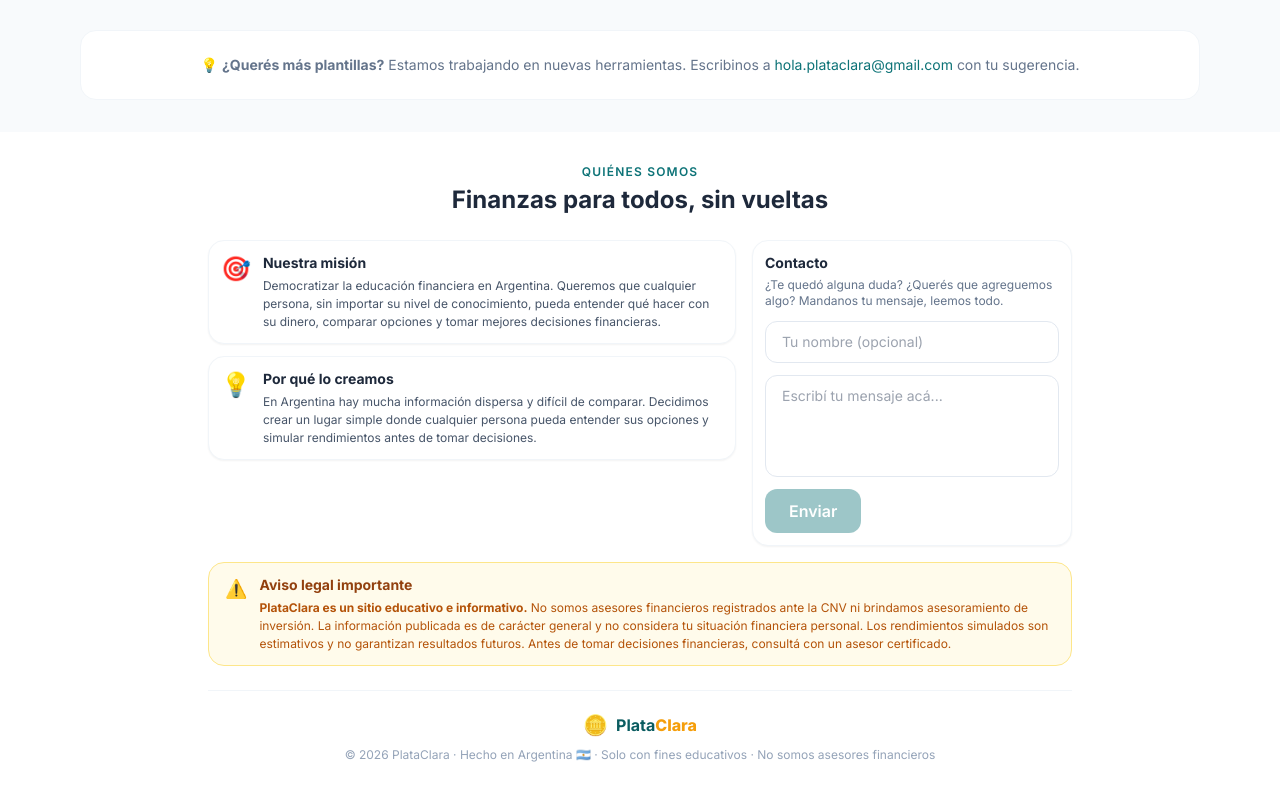
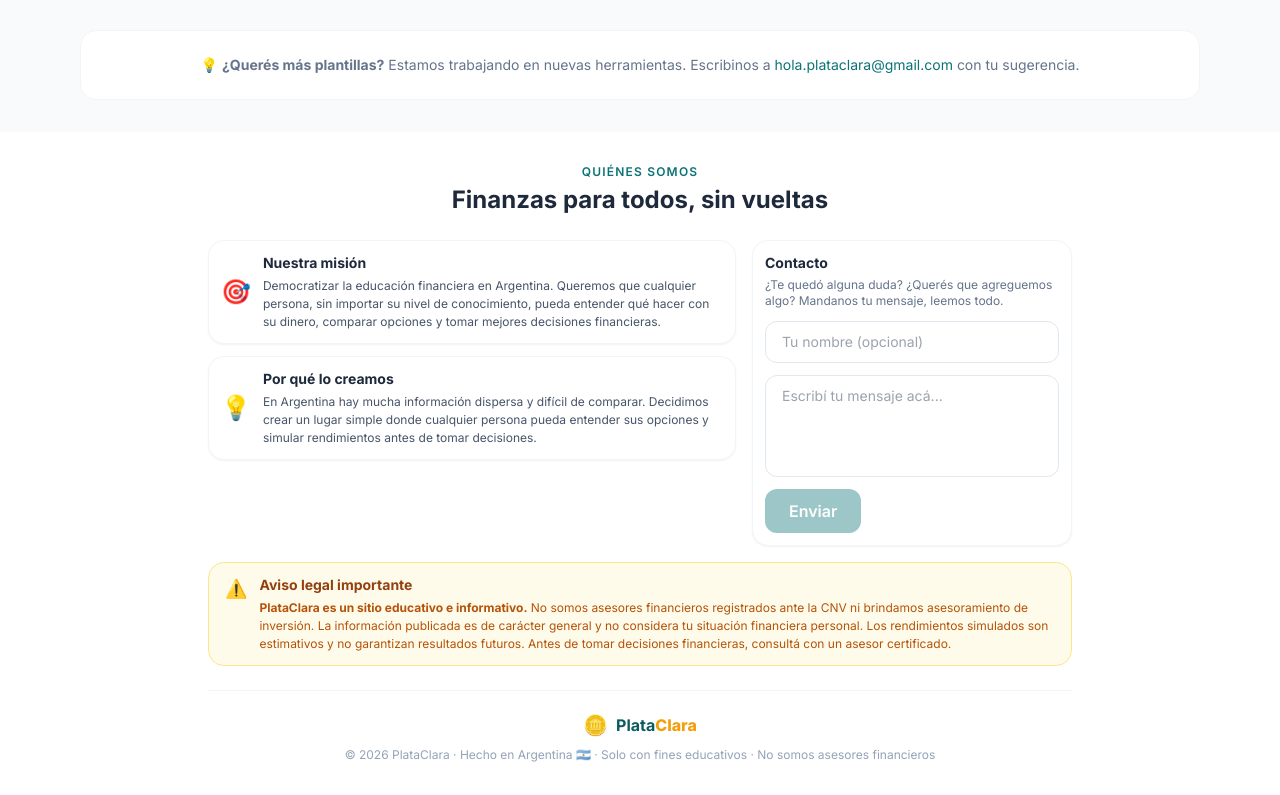
Before and after one commit to NahuelPaez/PlataClara, a React (Vite) app: page / in a window 1280 px wide. Shown: the part 3902-4697 px from the top of the page. Built offline with nearby package versions, Linux system fonts and the light colour scheme; no server answers.

Commit message:
centrar emojis verticalmente en cards

```diff
--- a/src/sections/QuienesSomos.jsx
+++ b/src/sections/QuienesSomos.jsx
@@ -39,7 +39,7 @@ export default function QuienesSomos() {
         <div className="flex flex-col lg:flex-row gap-4 mb-4">
           {/* Izquierda: misión + por qué */}
           <div className="flex-1 flex flex-col gap-3">
-            <div className="card flex items-start gap-3">
+            <div className="card flex items-center gap-3">
               <span className="text-2xl flex-shrink-0">🎯</span>
               <div>
                 <h3 className="font-bold text-slate-800 text-sm mb-1">Nuestra misión</h3>
@@ -50,7 +50,7 @@ export default function QuienesSomos() {
                 </p>
               </div>
             </div>
-            <div className="card flex items-start gap-3">
+            <div className="card flex items-center gap-3">
               <span className="text-2xl flex-shrink-0">💡</span>
               <div>
                 <h3 className="font-bold text-slate-800 text-sm mb-1">Por qué lo creamos</h3>
```
